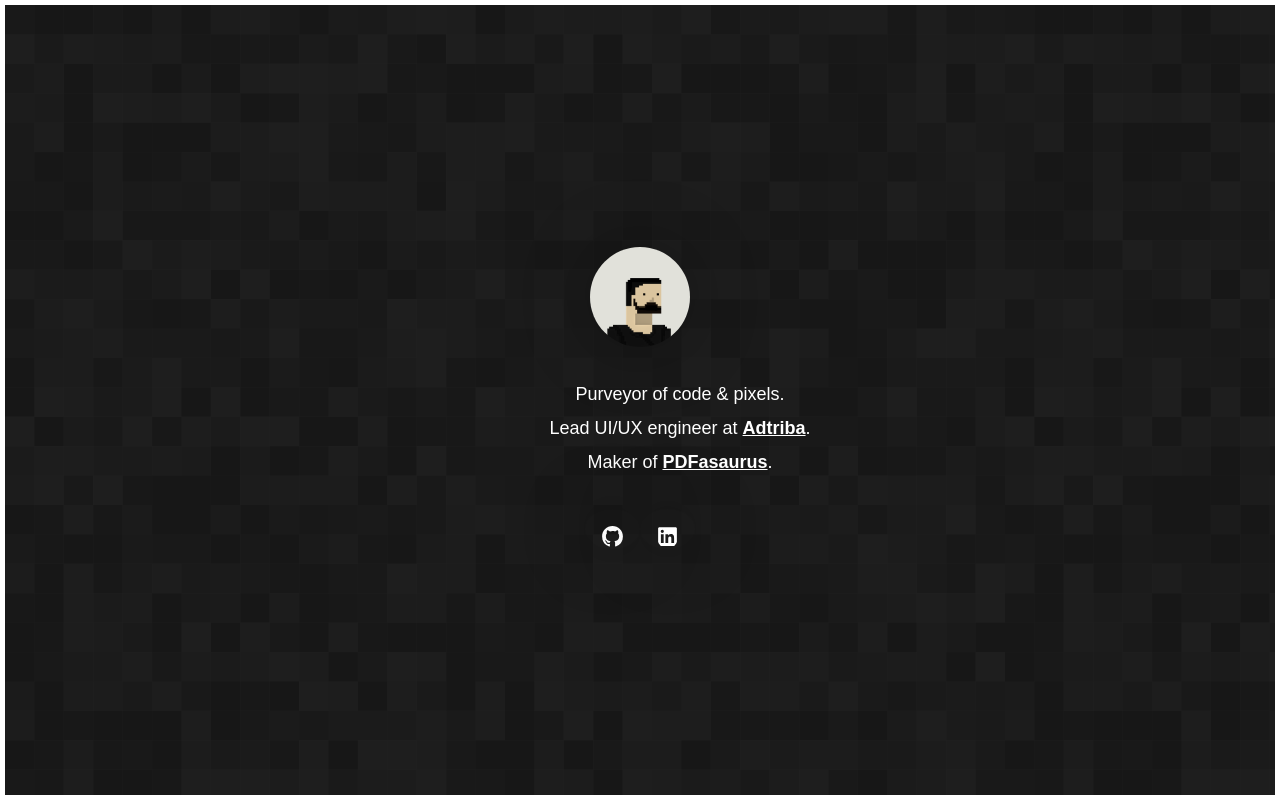
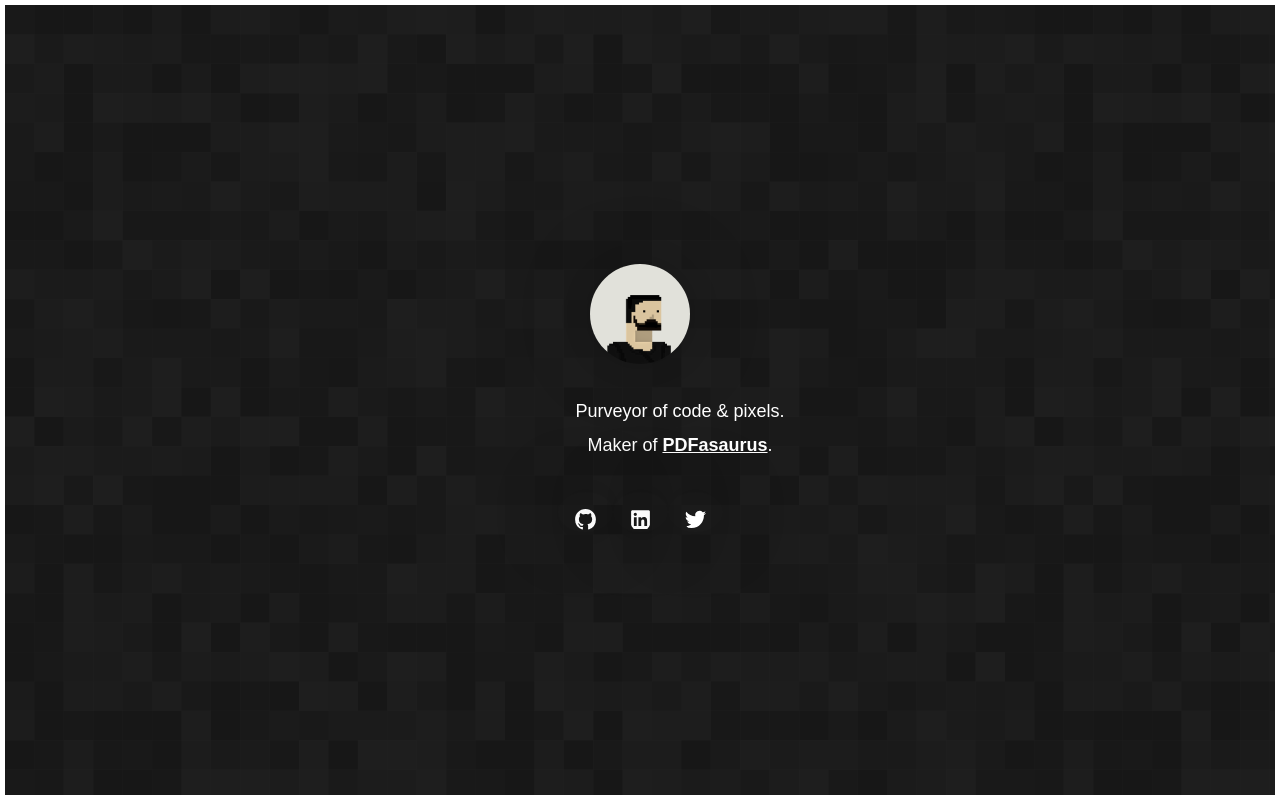
Before and after one commit to joduplessis/joduplessis, a Vue app: page / in a window 1280 px wide. Built offline with nearby package versions, Linux system fonts and the light colour scheme; a web font is replaced by a local one; what vue-masonry, vue-progressbar would draw is missing.

Commit message:
Updated links

```diff
--- a/src/components/Home.vue
+++ b/src/components/Home.vue
@@ -6,7 +6,6 @@
 
   				<h2>
   					Purveyor of code & pixels.</br>
-  					Lead UI/UX engineer at <a href="https://adtriba.com" target="_blank" class="highlight">Adtriba</a>.</br>
 						Maker of <a href="https://pdfasaurus.com" target="_blank" class="highlight">PDFasaurus</a>.
 						<!--
   					<router-link :to="{ name: 'Work'}" class="highlight">Some</router-link> of the previous work I've been involved with.<br/>
@@ -22,7 +21,7 @@
   					<a href="https://github.com/joduplessis" target="_blank"><img src="../assets/icons/github-fill.svg" /></a>
             <!-- <a href="https://www.npmjs.com/~joduplessis" target="_blank"><img src="../assets/icons/npmjs-fill.svg" /></a> -->
   					<a href="https://www.linkedin.com/in/jo-duplessis/" target="_blank"><img src="../assets/icons/linkedin-box-fill.svg" /></a>
-  					<!-- <a href="https://twitter.com/jo_duplessis" target="_blank"><img src="../assets/icons/twitter-fill.svg" /></a> -->
+  					<a href="https://twitter.com/jo_duplessis" target="_blank"><img src="../assets/icons/twitter-fill.svg" /></a>
   				</div>
   			</div>
   		</div>
```
Also changed, not shown: 63 other files (tests, documents, lock files or other folders).
